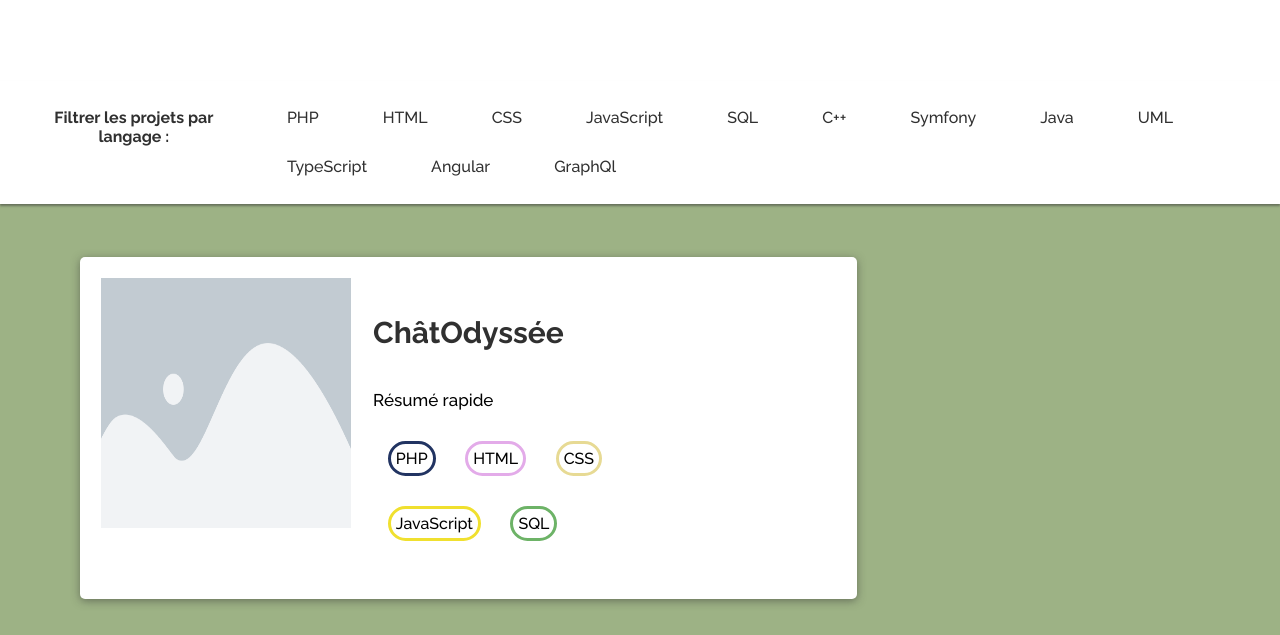
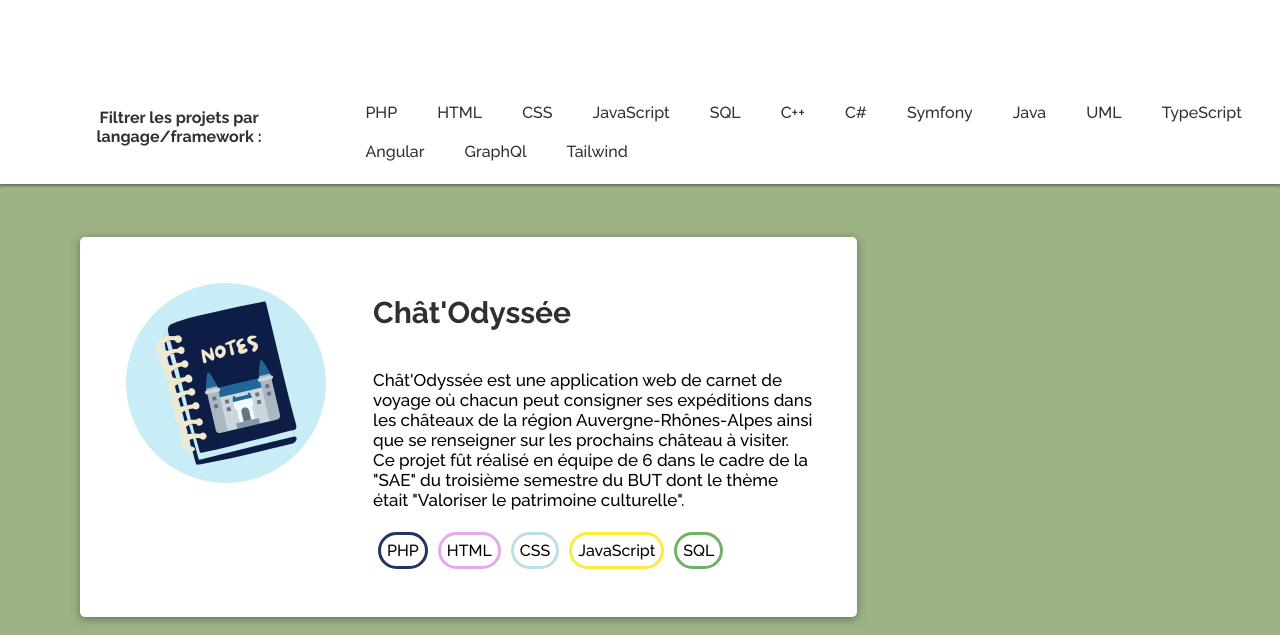
Before and after one commit to LievreVolant/site_portfolio, a plain HTML site: page projets.html in a window 1280 px wide. Both pictures are taken after a click on the button "PHP". Shown: the part 165-800 px from the top of the page. Drawn offline with Linux system fonts and the light colour scheme.

Commit message:
- Texte projets - Possibilté de désactiver filtre projet

```diff
--- a/projets.html
+++ b/projets.html
@@ -29,7 +29,7 @@
 
     <!-- Boutons filtre de langage -->
         <div class="div-boutons-defile">
-            <h5>Filtrer les projets par langage : </h5>
+            <h5>Filtrer les projets par langage/framework : </h5>
             <div class="div-filtres"></div>
         </div>
 
--- a/public/css/projets.css
+++ b/public/css/projets.css
@@ -2,12 +2,14 @@ html {
   --php-color: #223462;
   --sql-color: #6DB367;
   --html-color: #E3ABE9;
-  --css-color: #E7DA94;
-  --cpp-color: #223462;
+  --css-color: #bedee5;
+  --cpp-color: #354c85;
   --python-color: #C1C858;
-  --javascript-color: #F0E02F;
+  --javascript-color: #fbeb3e;
   --java-color: #75B6C3;
   --uml-color: #EB8A90;
+  --angular-color: #741f96;
+  --graphql-color: #d462e8;
 }
 
 .img-projet {
@@ -17,6 +19,11 @@ html {
 
 .bouton-filtre {
   width: auto;
+  padding: 10px 20px;
+}
+
+.div-filtres {
+  width: 90%;
 }
 
 .bouton-filtre:hover, .selected:hover {
@@ -36,8 +43,8 @@ html {
 
 .tag-langage {
   width: auto;
-  margin: 5%;
-  padding: 5px;
+  margin: 5px;
+  padding: 6px;
   border: solid;
   border-radius: 20px;
 
@@ -49,10 +56,20 @@ html {
     border-color: var(--python-color);
   } &.tag-C\+\+ {
     border-color: var(--cpp-color);
+  } &.tag-C\# {
+    border-color: var(--cpp-color);
   } &.tag-UML {
     border-color: var(--uml-color);
   } &.tag-JavaScript {
     border-color: var(--javascript-color);
+  } &.tag-TypeScript {
+    border-color: var(--javascript-color);
+  } &.tag-Angular {
+    border-color: var(--angular-color);
+  } &.tag-Tailwind {
+    border-color: var(--angular-color);
+  } &.tag-GraphQl {
+    border-color: var(--graphql-color);
   } &.tag-HTML {
     border-color: var(--html-color);
   } &.tag-CSS {
--- a/public/js/projets.js
+++ b/public/js/projets.js
@@ -1,6 +1,7 @@
 let inner = document.getElementsByClassName('div-inner')[0];
 let divFiltres = document.getElementsByClassName('div-filtres')[0];
 let listeLangages = [];
+let filtre = "aucun";
 
 fetch('public/js/projets.json')
     .then(response => {
@@ -71,7 +72,12 @@ fetch('public/js/projets.json')
             bouton.classList.add("bouton-filtre");
             bouton.append(langage);
             bouton.addEventListener("click", function (event) {
-                lancerAvecFiltre(langage);
+                if (filtre === "aucun") {
+                    filtre = langage;
+                } else {
+                    filtre = "aucun";
+                }
+                lancerAvecFiltre(filtre);
             })
             divFiltres.append(bouton);
         }
@@ -88,7 +94,6 @@ function lancerAvecFiltre(filtre) {
             }
             return response.json();
         }).then(contenu => {
-            let listeLangages = [];
             inner.innerHTML = "";
             let paire = 0;
 
--- a/public/js/projets.json
+++ b/public/js/projets.json
@@ -1,10 +1,10 @@
 {
     "0":{
-        "nom":"ChâtOdyssée",
-        "visuel":"public/images/placeholder.png",
-        "resume":"Résumé rapide",
-        "desc":"Description générale du projet",
-        "contribution":"Ma contribution au projet",
+        "nom":"Chât'Odyssée",
+        "visuel":"public/images/chat_odyssee.png",
+        "resume":"Chât'Odyssée est une application web de carnet de voyage où chacun peut consigner ses expéditions dans les châteaux de la région Auvergne-Rhônes-Alpes ainsi que se renseigner sur les prochains château à visiter. Ce projet fût réalisé en équipe de 6 dans le cadre de la \"SAE\" du troisième semestre du BUT dont le thème était \"Valoriser le patrimoine culturelle\".",
+        "desc":"Chât'Odyssée est le premier projet que j'ai réalisé en BUT, nous avons pu mettre en pratique nos connaissances sur toutes les étapes de projet, de la conception à la réalisation.",
+        "contribution":"Ce projet étant le tout premier auquel j'ai pu participer, je manquais d'expérience vis-à-vis de mes collègues. J'ai donc comblé ce manque d'expérience en me concentrant sur ce que je connaissais, en amont du développement, je me suis donc occupée de la récolte des données sur les châteaux, et leur formatage via le logiciel Talend. Ensuite, durant le dévellopement de l'application, j'ai pu mettre en place la recherche de château ainsi que l'affichage des activités des amis sur la page d'accueil.",
         "langages":{
             "0":"PHP",
             "1":"HTML",
@@ -13,37 +13,38 @@
             "4":"SQL"
         },
         "images":{
+            "0":"lien",
             "1":"lien",
             "2":"lien",
             "3":"lien",
-            "4":"lien",
-            "5":"lien"
+            "4":"lien"
         },
         "fichiers":{
-            "1":"lien",
-            "2":"lien"
+            "0":"lien",
+            "1":"lien"
         }
     },
 
     "1":{
         "nom":"Jeu 3DS",
-        "visuel":"public/images/placeholder.png",
-        "resume":"Résumé rapide",
+        "visuel":"public/images/illu3DS.jpg",
+        "resume":"Ce jeu est encore à l'étape de conception, il sera réalisé par moi et 3 de mes amis, chacun nous occupant de notre spécialité: code, dessin, musique... \nNous comptons organiser un \"bootcamp\" cet été où nous projetons d'en développer une démo en une semaine.",
         "desc":"Description générale du projet",
-        "contribution":"Ma contribution au projet",
+        "contribution":"Mon rôle dans ce projet est celui de co-cheffe de projet, développeuse, et scénariste. J'écris actuellement l'histoire principale du jeu avec mon meilleur, tout en me familiarisant avec le fonctionnement d'Unity pour 3DS.",
         "langages":{
-            "0":"C++"
+            "0":"C++",
+            "1":"C#"
         },
         "images":{
+            "0":"lien",
             "1":"lien",
             "2":"lien",
             "3":"lien",
-            "4":"lien",
-            "5":"lien"
+            "4":"lien"
         },
         "fichiers":{
-            "1":"lien",
-            "2":"lien"
+            "0":"lien",
+            "1":"lien"
         }
     },
 
@@ -60,15 +61,15 @@
             "3":"UML"
         },
         "images":{
+            "0":"lien",
             "1":"lien",
             "2":"lien",
             "3":"lien",
-            "4":"lien",
-            "5":"lien"
+            "4":"lien"
         },
         "fichiers":{
-            "1":"lien",
-            "2":"lien"
+            "0":"lien",
+            "1":"lien"
         }
     },
 
@@ -81,18 +82,19 @@
         "langages":{
             "0":"TypeScript",
             "1":"Angular",
-            "2":"GraphQl"
+            "2":"GraphQl",
+            "3":"Tailwind"
         },
         "images":{
+            "0":"lien",
             "1":"lien",
             "2":"lien",
             "3":"lien",
-            "4":"lien",
-            "5":"lien"
+            "4":"lien"
         },
         "fichiers":{
-            "1":"lien",
-            "2":"lien"
+            "0":"lien",
+            "1":"lien"
         }
     }
 }
```
Also changed, not shown: index.html (+1 -1 lines).
